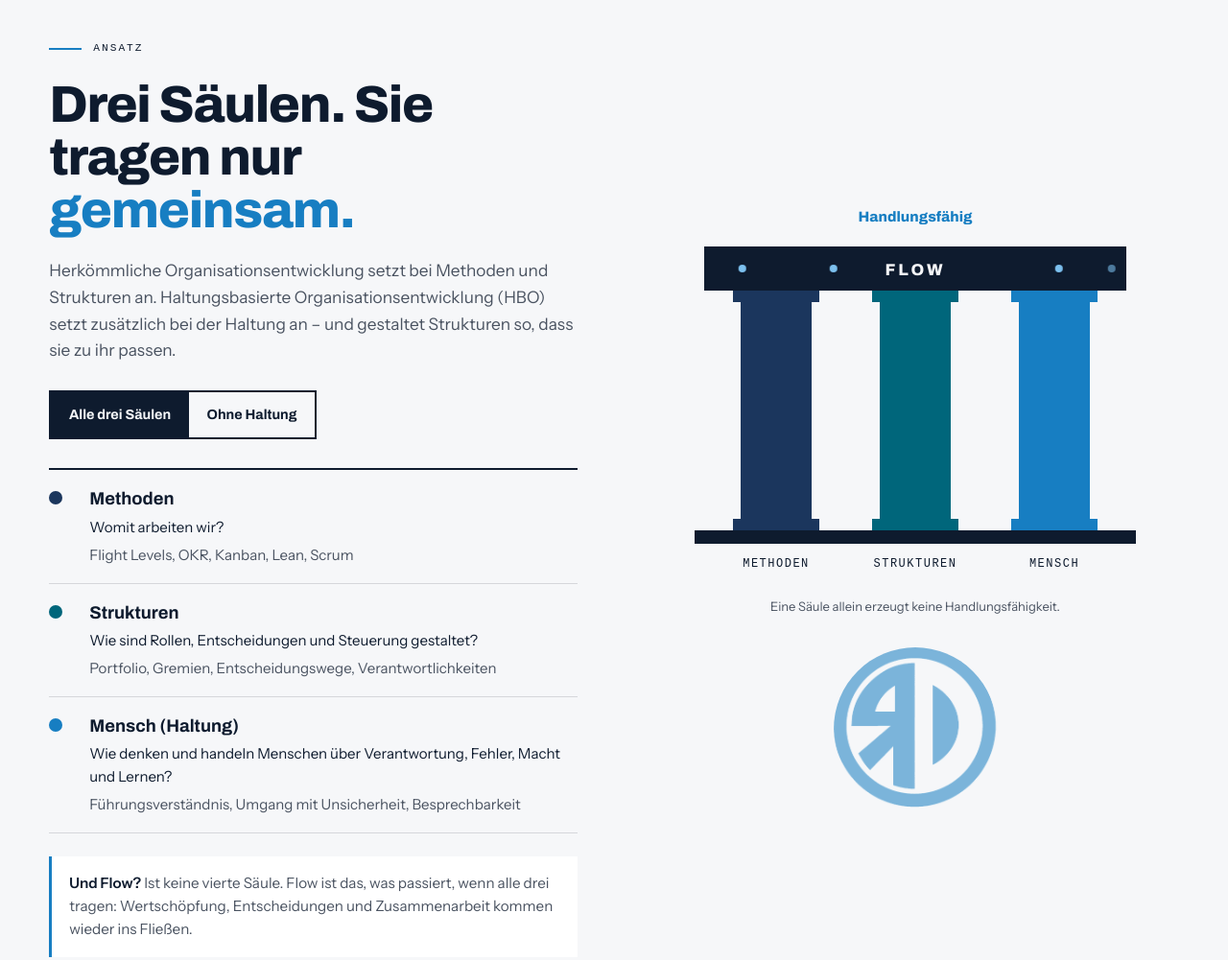
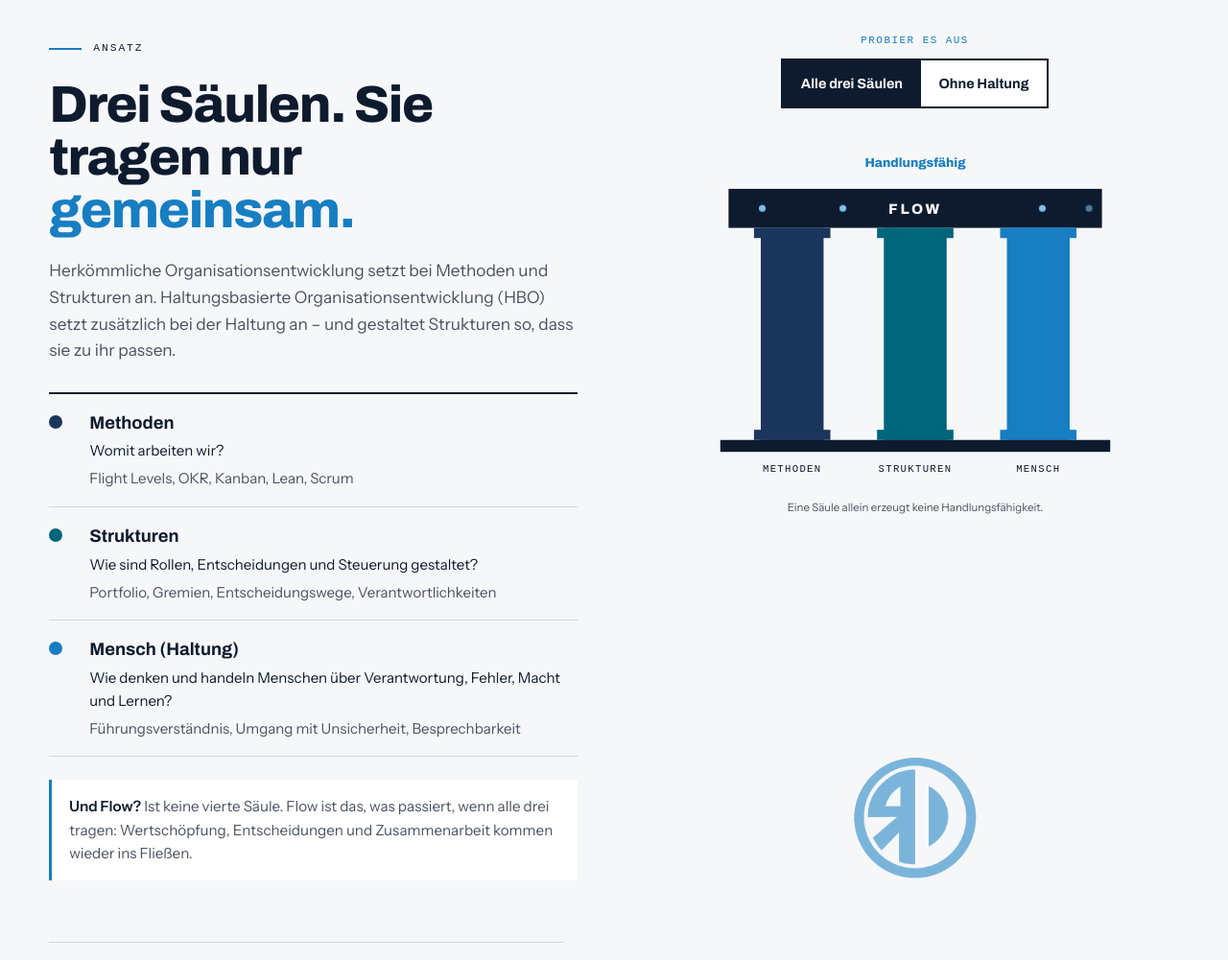
Before and after one commit to MaxHOR3012/Rein-Digital-Vorschau, a plain HTML site: page index.html in a window 1280 px wide. Shown: the part 1900-2901 px from the top of the page at 96% size. Drawn offline with Linux system fonts and the light colour scheme; a web font is replaced by a local one.

Commit message:
Umschalter klebt ueber den Saeulen, Logo darunter; helle Eyebrows auf dunklen Flaechen
Co-Authored-By: Claude Opus 5.5 <noreply@anthropic.com>

```diff
--- a/assets/site.css
+++ b/assets/site.css
@@ -719,3 +719,16 @@ body.menu-open .talk-fab{display:none}
 .temple-col .temple{max-width:100%}
 .logo-under{width:clamp(120px,14vw,170px);aspect-ratio:1;border-radius:50%;overflow:hidden;margin-top:18px;opacity:.55}
 .logo-under img{width:125%;max-width:none;margin:-2.5% 0 0 -12.5%}
+
+/* toggle sits on top of the pillars; both stay in view while scrolling */
+.seg-wrap{display:flex;flex-direction:column;align-items:center;gap:10px;margin-bottom:22px}
+.seg-wrap .mono{color:var(--blue)}
+.seg-wrap .seg{margin-top:0;background:var(--white)}
+#ansatz .coh-grid{align-items:start}
+@media (min-width:901px){#ansatz .temple-col{align-self:stretch;justify-content:flex-start}.temple-sticky{position:sticky;top:calc(var(--hdr) + 20px)}}
+.temple-sticky{display:flex;flex-direction:column;align-items:center;width:100%}
+.logo-under{width:clamp(100px,10vw,130px);margin-top:10px}
+@media (min-width:901px){.temple-sticky .temple{max-width:460px}#ansatz .logo-under{margin-top:auto}}
+.navy .eyebrow,.dark .eyebrow{color:var(--bg)}
+.navy .eyebrow::before{background:var(--blue-l)}
+.navy .checks div,.dark .checks div{color:var(--bg)}
--- a/assets/site.js
+++ b/assets/site.js
@@ -101,7 +101,7 @@ $$('svg.gears').forEach(svg=>{
 
 /* ---- floating talk button ---- */
 const fab=$('.talk-fab');
-if(fab){const hide=$$('#termin,#check');const upd=()=>{const past=scrollY>innerHeight*.7;const inBook=hide.some(t=>{const r=t.getBoundingClientRect();return r.top<innerHeight&&r.bottom>0});fab.classList.toggle('show',past&&!inBook)};addEventListener('scroll',upd,{passive:true});upd()}
+if(fab){const hide=$$('#termin,#check,#ansatz .temple-col');const upd=()=>{const past=scrollY>innerHeight*.7;const inBook=hide.some(t=>{const r=t.getBoundingClientRect();return r.top<innerHeight&&r.bottom>0});fab.classList.toggle('show',past&&!inBook)};addEventListener('scroll',upd,{passive:true});upd()}
 
 /* ---- Calendly (two-click: loads only after consent click) ---- */
 const cal=$('#cal');
--- a/index.html
+++ b/index.html
@@ -9,7 +9,7 @@
 <link rel="preconnect" href="https://fonts.googleapis.com">
 <link rel="preconnect" href="https://fonts.gstatic.com" crossorigin>
 <link href="https://fonts.googleapis.com/css2?family=Archivo:wdth,wght@62..125,300..900&family=Instrument+Sans:wght@400;500;600&family=Chivo+Mono:wght@400;500&display=swap" rel="stylesheet">
-<link rel="stylesheet" href="assets/site.css?v=40">
+<link rel="stylesheet" href="assets/site.css?v=45">
 </head>
 <body>
 
@@ -98,7 +98,6 @@
       <div class="eyebrow">Ansatz</div>
       <h2>Drei Säulen. Sie tragen nur <span class="hl">gemeinsam.</span></h2>
       <p class="lead" style="margin-top:22px">Herkömmliche Organisationsentwicklung setzt bei Methoden und Strukturen an. Haltungsbasierte Organisationsentwicklung (HBO) setzt zusätzlich bei der Haltung an – und gestaltet Strukturen so, dass sie zu ihr passen.</p>
-      <div class="seg" id="colSeg"><button data-v="all" aria-pressed="true">Alle drei Säulen</button><button data-v="two" aria-pressed="false">Ohne Haltung</button></div>
       <div class="pillars">
         <div class="pillar"><i style="background:var(--navy)"></i><div><b>Methoden</b><em>Womit arbeiten wir?</em><span>Flight Levels, OKR, Kanban, Lean, Scrum</span></div></div>
         <div class="pillar"><i style="background:var(--petrol)"></i><div><b>Strukturen</b><em>Wie sind Rollen, Entscheidungen und Steuerung gestaltet?</em><span>Portfolio, Gremien, Entscheidungswege, Verantwortlichkeiten</span></div></div>
@@ -107,6 +106,8 @@
       <p class="flow-note"><b>Und Flow?</b> Ist keine vierte Säule. Flow ist das, was passiert, wenn alle drei tragen: Wertschöpfung, Entscheidungen und Zusammenarbeit kommen wieder ins Fließen.</p>
     </div>
     <div class="temple-col">
+     <div class="temple-sticky">
+      <div class="seg-wrap"><span class="mono">Probier es aus</span><div class="seg" id="colSeg"><button data-v="all" aria-pressed="true">Alle drei Säulen</button><button data-v="two" aria-pressed="false">Ohne Haltung</button></div></div>
     <svg class="temple rv" id="temple" viewBox="0 0 520 470" role="img" aria-label="Drei Säulen – Methoden, Strukturen und Mensch (Haltung) – tragen gemeinsam den Flow">
       <g class="beam">
         <rect x="40" y="70" width="440" height="46" fill="#0E1B2E"/>
@@ -125,6 +126,7 @@
       <text class="ok" x="260" y="44" text-anchor="middle" font-family="Archivo" font-weight="800" font-size="15" fill="#177EC2">Handlungsfähig</text>
       <text x="260" y="450" text-anchor="middle" font-family="Instrument Sans, sans-serif" font-size="13" fill="#4A5361">Eine Säule allein erzeugt keine Handlungsfähigkeit.</text>
     </svg>
+     </div>
       <div class="logo-under" aria-hidden="true"><img src="assets/logo.png" alt=""></div>
     </div>
   </div>
@@ -379,6 +381,6 @@
   </div>
 </footer>
 <a class="talk-fab" href="index.html#termin" aria-label="Erstgespräch vereinbaren"><img src="assets/img/p2.jpg" alt=""><span>Erstgespräch</span></a>
-<script src="assets/site.js?v=40"></script>
+<script src="assets/site.js?v=45"></script>
 </body>
 </html>
```
Also changed, not shown: flow-steuerung.html (+2 -2 lines), haltung-fuehrung.html (+2 -2 lines), health-series.html (+2 -2 lines).
